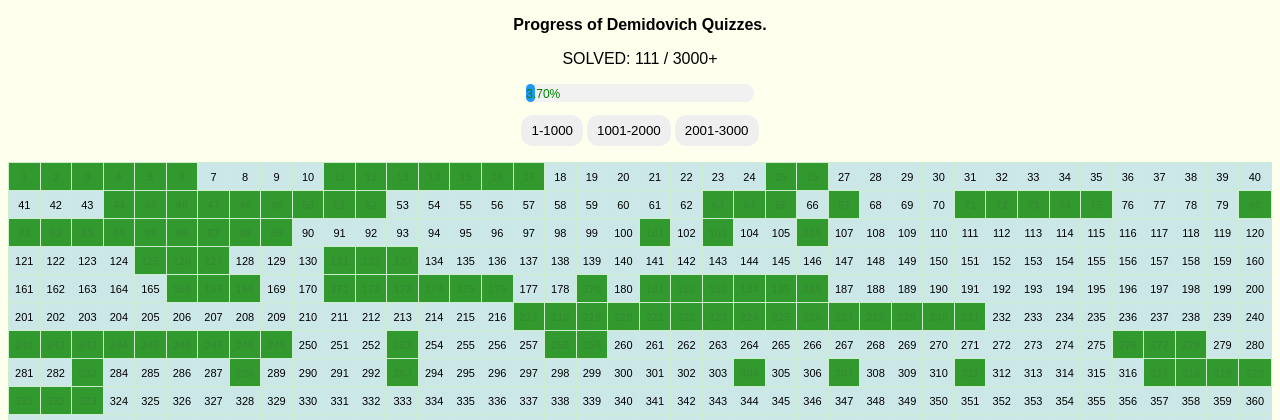
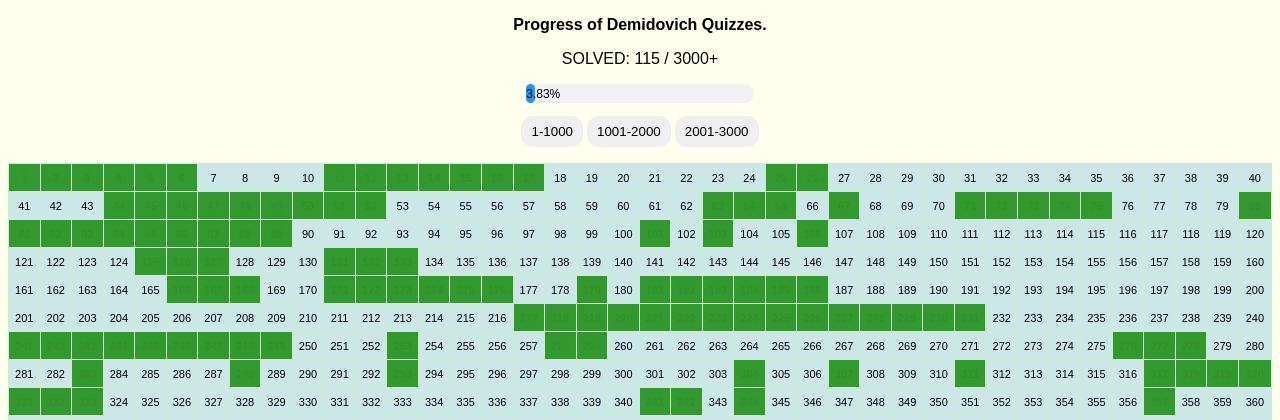
Before and after one commit to kylin-zhuo/home, a Flask app: page /demidovich.html in a window 1280 px wide. Shown: the top 420 px of the page. Run offline with Flask 2, Linux system fonts and the light colour scheme; some libraries are stand-ins or nearby versions.

Commit message:
demi 9/18

```diff
--- a/data/demidovich/log.txt
+++ b/data/demidovich/log.txt
@@ -1 +1 @@
-{"2020-09-11": "1,2,3,4,5,6,11,12,13,14,15,17,16,44,45,46,47,48,49,50,25,26,51,52,63,64,65,67,71,72,75,73,74,80,81,82", "2020-09-12": "86,87,88,89,85,84,83,101,103,106,125,126,127,132,133,131", "2020-09-13": "166,167,168,179,172", "2020-09-14": "171,173,174,175,176,181,182,183,185,184,186", "2020-09-15": "217,218,219,220,221,222,223,224,225,226,227,228", "2020-09-16": "229,230,231,241,242,243,244,245,246,247,248,249,258,259,253,276,277,278,283,288,293", "2020-09-17": "304,307,311,317,318,319,320,321,322,323"}
+{"2020-09-11": "1,2,3,4,5,6,11,12,13,14,15,17,16,44,45,46,47,48,49,50,25,26,51,52,63,64,65,67,71,72,75,73,74,80,81,82", "2020-09-12": "86,87,88,89,85,84,83,101,103,106,125,126,127,132,133,131", "2020-09-13": "166,167,168,179,172", "2020-09-14": "171,173,174,175,176,181,182,183,185,184,186", "2020-09-15": "217,218,219,220,221,222,223,224,225,226,227,228", "2020-09-16": "229,230,231,241,242,243,244,245,246,247,248,249,258,259,253,276,277,278,283,288,293", "2020-09-17": "304,307,311,317,318,319,320,321,322,323", "2020-09-18": "341,342,344,357"}
--- a/data/demidovich/solved.txt
+++ b/data/demidovich/solved.txt
@@ -1 +1 @@
-[1, 2, 3, 4, 5, 6, 11, 12, 13, 14, 15, 16, 17, 25, 26, 44, 45, 46, 47, 48, 49, 50, 51, 52, 63, 64, 65, 67, 71, 72, 73, 74, 75, 80, 81, 82, 83, 84, 85, 86, 87, 88, 89, 101, 103, 106, 125, 126, 127, 131, 132, 133, 166, 167, 168, 171, 172, 173, 174, 175, 176, 179, 181, 182, 183, 184, 185, 186, 217, 218, 219, 220, 221, 222, 223, 224, 225, 226, 227, 228, 229, 230, 231, 241, 242, 243, 244, 245, 246, 247, 248, 249, 253, 258, 259, 276, 277, 278, 283, 288, 293, 304, 307, 311, 317, 318, 319, 320, 321, 322, 323]
+[1, 2, 3, 4, 5, 6, 11, 12, 13, 14, 15, 16, 17, 25, 26, 44, 45, 46, 47, 48, 49, 50, 51, 52, 63, 64, 65, 67, 71, 72, 73, 74, 75, 80, 81, 82, 83, 84, 85, 86, 87, 88, 89, 101, 103, 106, 125, 126, 127, 131, 132, 133, 166, 167, 168, 171, 172, 173, 174, 175, 176, 179, 181, 182, 183, 184, 185, 186, 217, 218, 219, 220, 221, 222, 223, 224, 225, 226, 227, 228, 229, 230, 231, 241, 242, 243, 244, 245, 246, 247, 248, 249, 253, 258, 259, 276, 277, 278, 283, 288, 293, 304, 307, 311, 317, 318, 319, 320, 321, 322, 323, 341, 342, 344, 357]
--- a/templates/demidovich.html
+++ b/templates/demidovich.html
@@ -253,7 +253,6 @@
 
 		#pbar {
 			width: 18%;
-			text-align: center;
 			position: relative;
 			left: 0;
 			right: 0;
@@ -263,7 +262,12 @@
 		#pbar a {
 			font-family: sans-serif;
 			font-size: 12px;
-			color: green;
+			color: black;
+			font-weight: 40;
+			line-height: 18px;
+			/*position: absolute;*/s
+			left: 20px;
+			text-align: center;
 		}
 
 		body {
```
